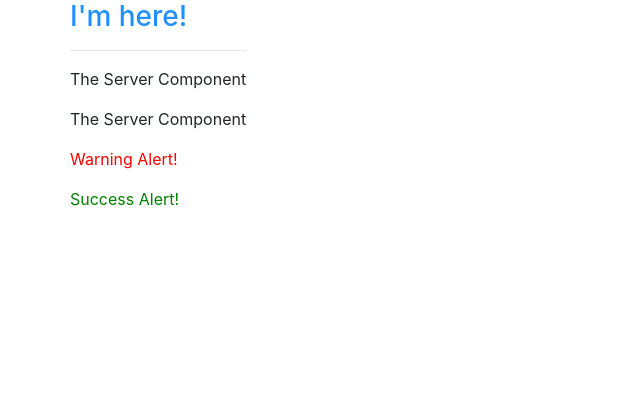
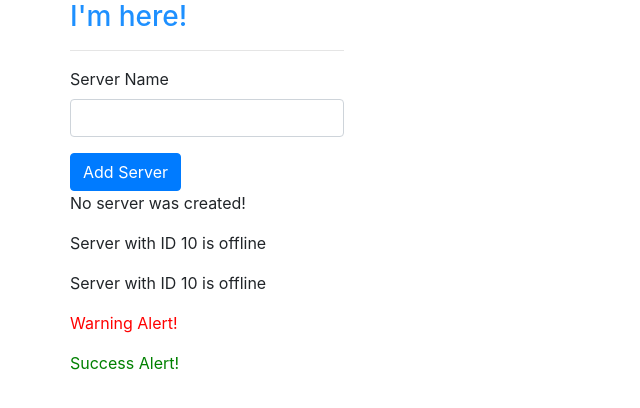
Before and after one commit to BassamxMednini/Einkaufsbuch, an Angular app: page / in a window 1280 px wide. Shown: the top 408 px of the page, without its empty margins (0-640 px from the left). Built offline with nearby package versions, Linux system fonts and the light colour scheme.

Commit message:
Property Binding, Event Bindung & String Interpolation

```diff
--- a/src/app/app.module.ts
+++ b/src/app/app.module.ts
@@ -6,6 +6,7 @@ import { ServerComponent } from './server/server.component';
 import { ServersComponent } from './servers/servers.component';
 import { WarningAlertComponent } from './warning-alert/warning-alert.component';
 import { SuccessAlertComponent } from './success-alert/success-alert.component';
+import { FormsModule } from '@angular/forms';
 
 @NgModule({
   declarations: [
@@ -16,7 +17,8 @@ import { SuccessAlertComponent } from './success-alert/success-alert.component';
     SuccessAlertComponent,
   ],
   imports: [
-    BrowserModule
+    BrowserModule,
+    FormsModule
   ],
   providers: [],
   bootstrap: [AppComponent]
--- a/src/app/server/server.component.html
+++ b/src/app/server/server.component.html
@@ -1 +1 @@
-<p>The Server Component</p>
+<p>{{ 'Server' }} with ID {{ serverId }} is {{ getServerStatus() }}</p>
--- a/src/app/server/server.component.ts
+++ b/src/app/server/server.component.ts
@@ -6,5 +6,10 @@ import { Component } from "@angular/core";
 })
 
 export class ServerComponent {
+    serverId: number = 10;
+    serverStatus: string = 'offline';
 
+    getServerStatus() {
+        return this.serverStatus;
+    }
 }
--- a/src/app/servers/servers.component.html
+++ b/src/app/servers/servers.component.html
@@ -1,2 +1,11 @@
+<label>Server Name</label>
+<input type="text" class="form-control"
+(input)="onUpdateServerName($event)">
+<p>{{ serverName }}</p>
+<button class="btn btn-primary"
+[disabled]="!allowNewServer"
+(click)="onCreateServer()">Add Server</button>
+<!-- <p [innerText]="allowNewServer"></p> -->
+<p>{{ serverCreationStatus }}</p>
 <app-server></app-server>
 <app-server></app-server>
--- a/src/app/servers/servers.component.ts
+++ b/src/app/servers/servers.component.ts
@@ -2,16 +2,30 @@ import { Component, OnInit } from '@angular/core';
 
 @Component({
   selector: 'app-servers',
-  template: `
-  <app-server></app-server>
-  <app-server></app-server>`,
+  templateUrl: './servers.component.html',
   styleUrls: ['./servers.component.css']
 })
 export class ServersComponent implements OnInit {
+  allowNewServer = false;
+  serverCreationStatus = 'No server was created!';
+  serverName = '';
 
-  constructor() { }
+  constructor() {
+
+    setTimeout(() => {
+      this.allowNewServer = true;
+    }, 2000);
+  }
 
   ngOnInit() {
   }
 
+  onCreateServer() {
+    this.serverCreationStatus = 'Server was created!';
+  }
+
+  onUpdateServerName(event: Event) {
+    this.serverName = (<HTMLInputElement>event.target).value;
+  }
+
 }
```
